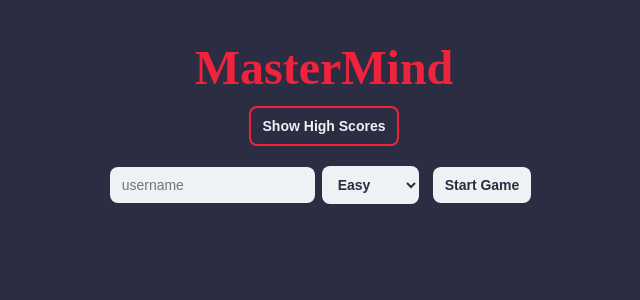
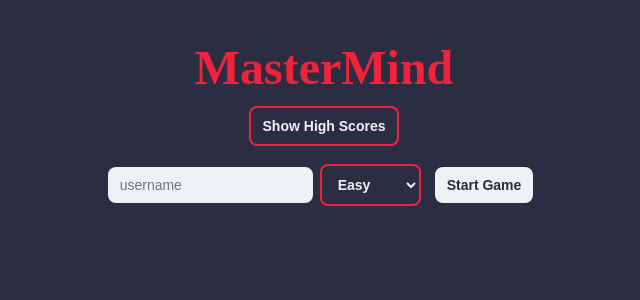
Before and after one commit to lundas/mastermind, a React app: page / in a window 1280 px wide. Shown: the top 300 px of the page, without its empty margins (316-956 px from the left). Built offline with nearby package versions, Linux system fonts and the light colour scheme.

Commit message:
cleaning up console logs and some styling

```diff
--- a/client/src/components/App.jsx
+++ b/client/src/components/App.jsx
@@ -37,7 +37,6 @@ export default function App() {
           if (highScores.length) {
             setHighScores([]);
           } else {
-            console.log('hs diff: ', difficulty);
             getHighScores(difficulty)
               .then((result) => {
                 setHighScores(result.data);
--- a/client/src/styles.css
+++ b/client/src/styles.css
@@ -40,7 +40,8 @@ button {
 }
 
 #end-game-button,
-#show-highscores-button {
+#show-highscores-button,
+select[name=difficulty] {
   color: #EDF2F4;
   background-color: #2B2D42;
   border: 2px solid #EF233C;
```
Also changed, not shown: 1 other file (tests, documents, lock files or other folders).
